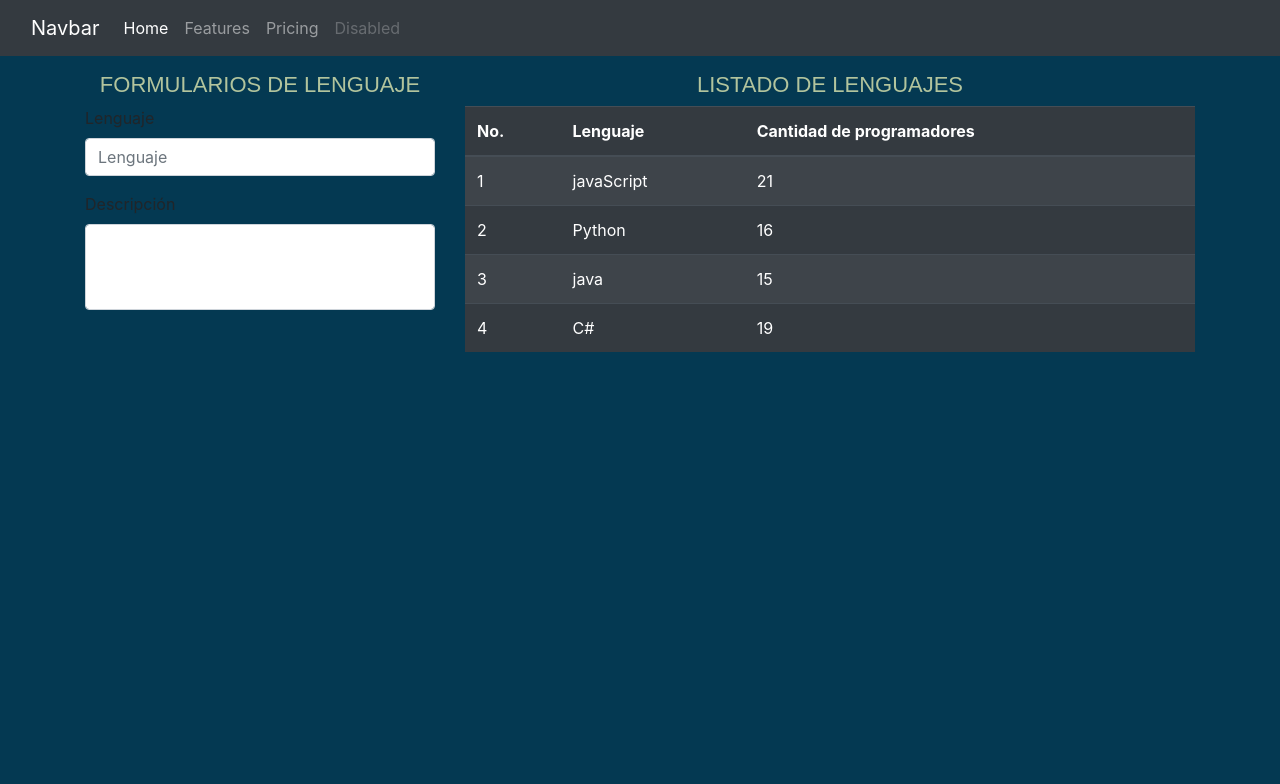
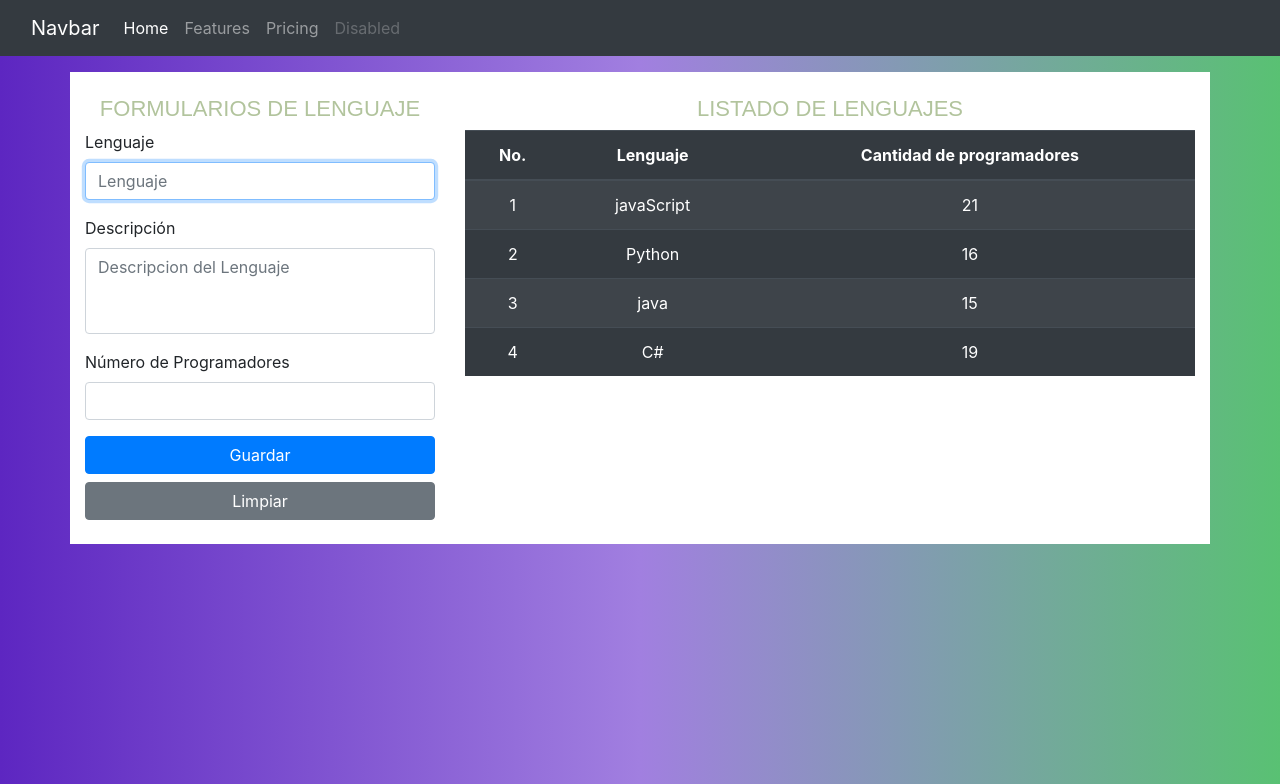
Before and after one commit to radape-Hub/aplicaci-nWeb, a Flask app: page /Interfaz in a window 1280 px wide. Shown: the top 784 px of the page. Run offline with Flask 2, Linux system fonts and the light colour scheme; some libraries are stand-ins or nearby versions.

Commit message:
Finalización del proyecto inicial

```diff
--- a/static/style.css
+++ b/static/style.css
@@ -17,11 +17,33 @@ h1 {
     text-align: center;
 }
 
-body {
-    background-color: rgb(4, 57, 82);
+.centrado{
+    text-align: center;
+    vertical-align: middle;
 }
 
 #descripcion{
 
     resize: none;
 }
+
+.container{
+
+    background: #659999;  /* fallback for old browsers */
+background: -webkit-linear-gradient(to right, #f4791f, #659999);  /* Chrome 10-25, Safari 5.1-6 */
+background: linear-gradient(to right, #f4791f, #659999); /* W3C, IE 10+/ Edge, Firefox 16+, Chrome 26+, Opera 12+, Safari 7+ */
+
+}
+
+body{
+
+    background: #59C173;  /* fallback for old browsers */
+background: -webkit-linear-gradient(to right, #5D26C1, #a17fe0, #59C173);  /* Chrome 10-25, Safari 5.1-6 */
+background: linear-gradient(to right, #5D26C1, #a17fe0, #59C173); /* W3C, IE 10+/ Edge, Firefox 16+, Chrome 26+, Opera 12+, Safari 7+ */
+
+}
+
+.bg-white{
+
+    background-color: #ffffff;
+}
--- a/templates/Interfaz.html
+++ b/templates/Interfaz.html
@@ -12,8 +12,8 @@
     integrity="sha384-ggOyR0iXCbMQv3Xipma34MD+dH/1fQ784/j6cY/iJTQUOhcWr7x9JvoRxT2MZw1T" crossorigin="anonymous">
 
 
-    <!-- Custom CSS -->
-    <link rel="stylesheet" href="{{ url_for('static', filename='style.css') }}">
+  <!-- Custom CSS -->
+  <link rel="stylesheet" href="{{ url_for('static', filename='style.css') }}">
 
 </head>
 
@@ -46,51 +46,61 @@
   </nav>
   <div class="container my-3">
     <div class="row">
-      <div class="col-sm-12 col-md-4 col-lg-4 col-xl-4">
+      <div class="col-sm-12 col-md-4 col-lg-4 py-4 col-xl-4 bg-white">
 
         <h2>Formularios de lenguaje</h2>
         <form">
           <div class="mb-3">
             <label for="nombre" class="form-label">Lenguaje</label>
-            <input type="text" class="form-control" id="nombre" placeholder="Lenguaje">
+            <input type="text" class="form-control" id="nombre" placeholder="Lenguaje" autofocus>
           </div>
           <div class="mb-3">
             <label for="descripcion" class="form-label">Descripción</label>
-            <textarea class="form-control" id="descripcion" rows="3"></textarea>
+            <textarea class="form-control" id="descripcion" placeholder="Descripcion del Lenguaje" rows="3"></textarea>
           </div>
+
+          <div class="mb-3">
+            <label for="programadores" class="form-label">Número de Programadores</label>
+            <input type="number" class="form-control" id="programadores">
+          </div>
+
+
+            <button type="button" class="btn btn-primary btn-block">Guardar</button>
+            <button type="button" class="btn btn-secondary btn-block">Limpiar</button>
+
           </form>
       </div>
-      <div class="col-sm-12 col-md-8 col-lg-8 col-xl-8">
+      <div class="col-sm-12 col-md-8 col-lg-8 py-4 col-xl-8 bg-white">
         <h2>Listado de lenguajes</h2>
         <table class="table table-striped table-dark">
           <thead>
             <tr>
-              <th>No.</th>
-              <th>Lenguaje</th>
-              <th>Cantidad de programadores</th>
+              <th class="centrado">No.</th>
+              <th class="centrado">Lenguaje</th>
+              <th class="centrado">Cantidad de programadores</th>
             </tr>
           </thead>
 
           <body>
             <tr>
-              <td>1</td>
-              <td>javaScript</td>
-              <td>21</td>
+              <td class="centrado">1</td>
+              <td class="centrado">javaScript</td>
+              <td class="centrado">21</td>
             </tr>
             <tr>
-              <td>2</td>
-              <td>Python</td>
-              <td>16</td>
+              <td class="centrado">2</td>
+              <td class="centrado">Python</td>
+              <td class="centrado">16</td>
             </tr>
             <tr>
-              <td>3</td>
-              <td>java</td>
-              <td>15</td>
+              <td class="centrado">3</td>
+              <td class="centrado">java</td>
+              <td class="centrado">15</td>
             </tr>
             <tr>
-              <td>4</td>
-              <td>C#</td>
-              <td>19</td>
+              <td class="centrado">4</td>
+              <td class="centrado">C#</td>
+              <td class="centrado">19</td>
             </tr>
           </body>
         </table>
@@ -100,6 +110,9 @@
   </div>
 
 
+<!--Script bootstrap-->
+
+<script src="https://cdn.jsdelivr.net/npm/bootstrap@5.2.2/dist/js/bootstrap.bundle.min.js" integrity="sha384-OERcA2EqjJCMA+/3y+gxIOqMEjwtxJY7qPCqsdltbNJuaOe923+mo//f6V8Qbsw3" crossorigin="anonymous"></script>
 
 
 </body>
--- a/templates/index.html
+++ b/templates/index.html
@@ -54,6 +54,7 @@
 
   </div>
 
+
 </body>
 
 </html>
```
